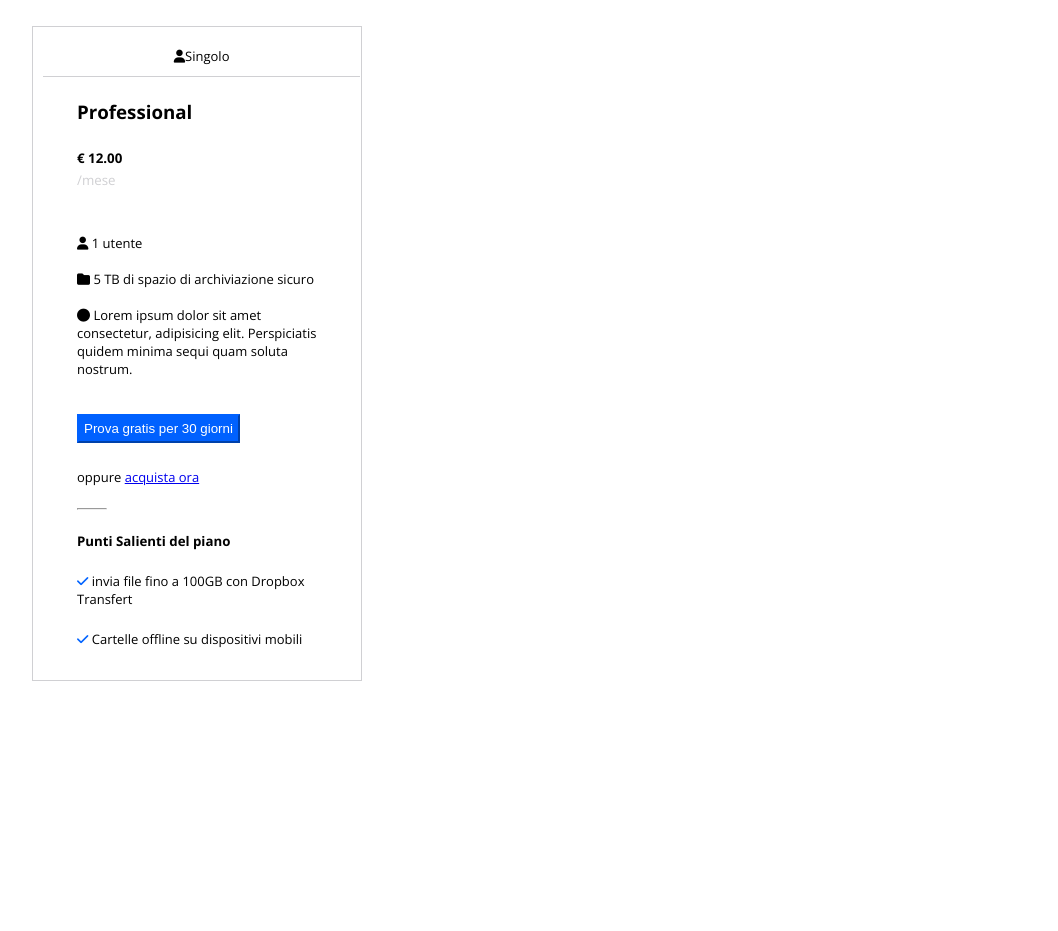
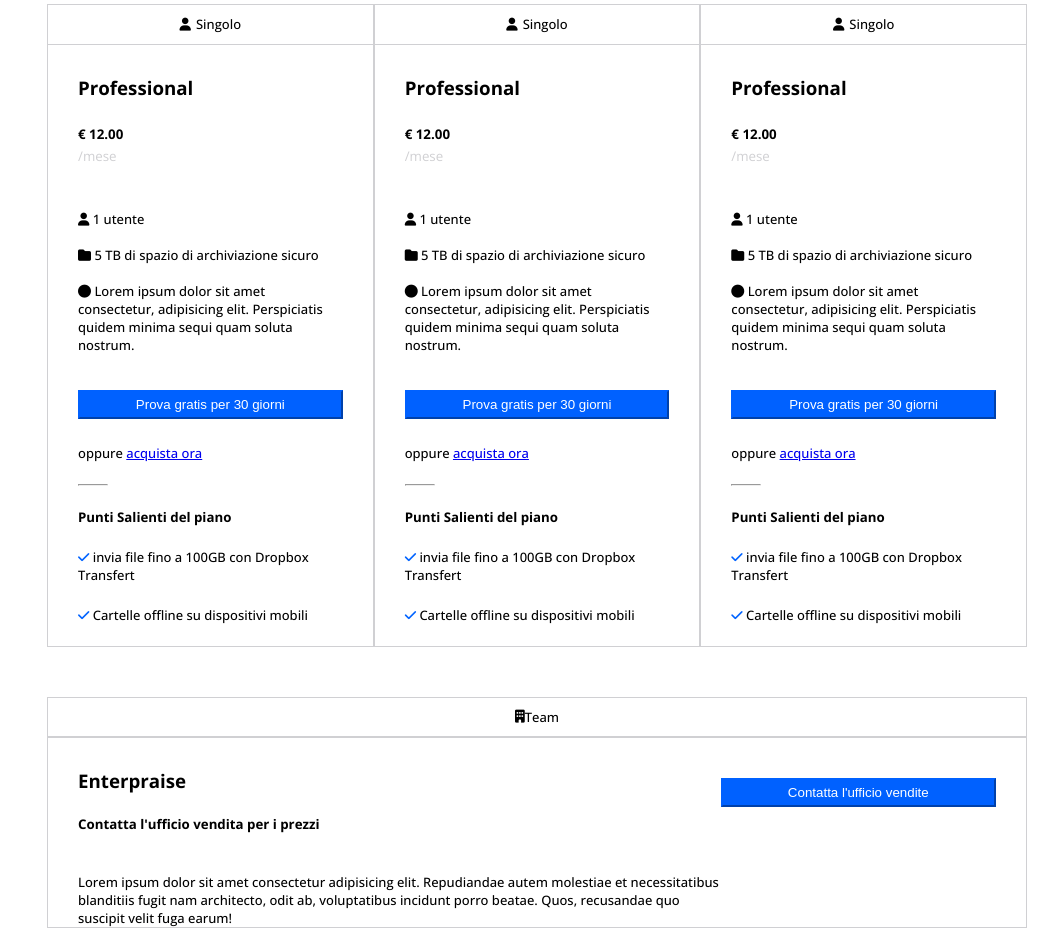
Before and after one commit to DavideTessari/htmlcss-dropbox, a plain HTML site: page index.html in a window 1280 px wide. Shown: the part 1133-2064 px from the top of the page, without its empty margins (103-1161 px from the left). Before the commit the page ends 1819 px from the top, so only its background shows below. Drawn offline with nearby package versions, Linux system fonts and the light colour scheme.

Commit message:
feat: fix 3 section and add 4

```diff
--- a/index.html
+++ b/index.html
@@ -53,7 +53,49 @@
                 <div class="row">
                     <div class="col-33">
                         <div class="card">
-                            <div class="user"><i class="fa-solid fa-user"></i>Singolo</div><br>
+                            <div class="user"><i class="fa-solid fa-user"></i>Singolo</div>
+                            <div class="container-card">
+                                <h3>Professional</h3><br>
+                                <small><strong>€ 12.00</strong></small><br>
+                                <small class="mese">/mese</small><br><br><br>
+                                <ul>
+                                    <li><i class="fa-solid fa-user"></i> 1 utente</li><br>
+                                    <li><i class="fa-solid fa-folder"></i> 5 TB di spazio di archiviazione sicuro</li><br>
+                                    <li><i class="fa-solid fa-circle"></i> Lorem ipsum dolor sit amet consectetur, adipisicing elit. Perspiciatis quidem minima sequi quam soluta nostrum.</li><br><br>
+                                </ul>
+                                <button class="btn-primary">Prova gratis per 30 giorni</button>
+                                <nav>oppure <a href="#">acquista ora</a></nav><br>
+                                <hr><br>
+                                <h5>Punti Salienti del piano</h5><br>
+                                <div class="check"><i class="fa-solid fa-check"></i> invia file fino a 100GB con Dropbox Transfert</div><br>
+                                <div class="check"><i class="fa-solid fa-check"></i> Cartelle offline su dispositivi mobili</div><br>
+                            </div>
+                        </div>
+                    </div>
+                    <div class="col-33">
+                        <div class="card">
+                            <div class="user"><i class="fa-solid fa-user"></i>Singolo</div>
+                            <div class="container-card">
+                                <h3>Professional</h3><br>
+                                <small><strong>€ 12.00</strong></small><br>
+                                <small class="mese">/mese</small><br><br><br>
+                                <ul>
+                                    <li><i class="fa-solid fa-user"></i> 1 utente</li><br>
+                                    <li><i class="fa-solid fa-folder"></i> 5 TB di spazio di archiviazione sicuro</li><br>
+                                    <li><i class="fa-solid fa-circle"></i> Lorem ipsum dolor sit amet consectetur, adipisicing elit. Perspiciatis quidem minima sequi quam soluta nostrum.</li><br><br>
+                                </ul>
+                                <button class="btn-primary">Prova gratis per 30 giorni</button>
+                                <nav>oppure <a href="#">acquista ora</a></nav><br>
+                                <hr><br>
+                                <h5>Punti Salienti del piano</h5><br>
+                                <div class="check"><i class="fa-solid fa-check"></i> invia file fino a 100GB con Dropbox Transfert</div><br>
+                                <div class="check"><i class="fa-solid fa-check"></i> Cartelle offline su dispositivi mobili</div><br>
+                            </div>
+                        </div>
+                    </div>
+                    <div class="col-33">
+                        <div class="card">
+                            <div class="user"><i class="fa-solid fa-user"></i>Singolo</div>
                             <div class="container-card">
                                 <h3>Professional</h3><br>
                                 <small><strong>€ 12.00</strong></small><br>
@@ -73,6 +115,36 @@
                         </div>
                     </div>
                 </div>
+                <div class="box"><i class="fa-solid fa-building"></i> Team</div>
+                    <div class="card">
+                        <div class="container-card">
+                            <div class="row">
+                                <div class="col-70">
+                                    <h3>Enterpraise</h3><br>
+                                    <h5>Contatta l'ufficio vendita per i prezzi</h5>
+                                    <p>Lorem ipsum dolor sit amet consectetur adipisicing elit. Repudiandae autem molestiae et necessitatibus blanditiis fugit nam architecto, odit ab, voluptatibus incidunt porro beatae. Quos, recusandae quo suscipit velit fuga earum!</p>
+                                </div>
+                                <div class="col-30">
+                                    <button class="btn-primary team">Contatta l'ufficio vendite</button>
+                                </div>
+                            </div>
+                        </div>
+                    </div>
+                </div>
+            </div>
+        </section>
+        <section class="partner">
+            <div class="container">
+                <div class="row">
+                    <div class="col-60">
+                        <img src="img/partner.png" alt="partner">
+                    </div>
+                    <div class="col-40">
+                        <h3>Entra in contatto con un partner Dropbox</h3>
+                        <p>Lorem ipsum dolor sit amet consectetur adipisicing elit. Veritatis doloribus doloremque repellat, tempore nostrum beatae culpa fuga quas dolor, perferendis laudantium recusandae quod eius, vitae debitis harum quidem cupiditate! Nostrum.</p>
+                        <button class="btn-white">Prova gratis per 30 giorni</button>
+                    </div>
+                </div>
             </div>
         </section>
     </main>
--- a/style.css
+++ b/style.css
@@ -7,11 +7,6 @@
     box-sizing: border-box;
 }
 
-.container {
-    max-width: 1000px;
-    margin: auto;
-}
-
 img {
     max-width: 100%;
 }
@@ -19,15 +14,16 @@ img {
 /* ----------------
     Grid Layaout
 ---------------- */
+.container {
+    max-width: 1000px;
+    margin: auto;
+    padding-left: 10px;
+    padding-right: 10px;
+}
+
 .row {
     display: flex;
     flex-wrap: wrap;
-    margin-left: -10px;
-    margin-right: -10px;
-}
-
-.row > * {
-    padding: 5px 5px;
 }
 
 .col-20 {
@@ -42,8 +38,14 @@ img {
 .col-33 {
     width: calc(100% / 3);
 }
+.col-40 {
+    width: 40%;
+}
 .col-50 {
     width: 50%;
+}
+.col-60 {
+    width: 60%;
 }
 .col-70 {
     width: 70%;
@@ -83,10 +85,28 @@ body {
     border-color: #0061ff;
     color: white;
     padding: 5px 5px;
+    width: 100%;
+
 }
-.btn-secondary {
-    background-color: #23272a;
-    color: #fff;
+
+.team {
+    margin-top: 40px;
+}
+
+.btn-white {
+    border-color: #d0d0d3;
+    background-color: white;
+    margin-top: 25px;
+    padding: 10px;
+}
+
+/*-------------------
+    Font
+-------------------*/
+
+.container ul, nav, .check:not(i), .user:not(i), .box, .container p {
+    font-size: 13px;
+    font-weight: 500;
 }
 
 /*-------------------
@@ -168,10 +188,11 @@ h2 {
 .user {
     height: 40px;
     border-bottom: 1px solid #d0d0d3;
-    width: 103%;
+    width: 100%;
     display: flex;
     justify-content: center;
     align-items: center;
+    gap: 5px;
 }
 
 hr {
@@ -181,7 +202,6 @@ hr {
 
 .card {
     border: 1px solid #d0d0d3;
-    padding: 10px 10px;
 }
 
 .mese {
@@ -200,11 +220,6 @@ ul {
     color: #0063ff;
 }
 
-.container ul, nav, .check:not(i), .user:not(i) {
-    font-size: 13px;
-    font-weight: 400;
-}
-
 .radio {
     margin: 40px 0;
 }
@@ -218,6 +233,34 @@ ul {
 }
 
 .container-card {
-    max-width: calc(300px - 60px);
+    max-width: calc(100% - 60px);
     margin: auto;
 }
+
+.container h3 {
+    margin-top: 30px;
+}
+
+/* ----------------
+    3° Section
+---------------- */
+.box {
+    height: 40px;
+    border: 1px solid #d0d0d3;
+    width: 100%;
+    display: flex;
+    justify-content: center;
+    align-items: center;
+    margin-top: 50px;
+}
+
+/* ----------------
+    4° Section
+---------------- */
+.partner {
+    margin-top: 150px;
+}
+
+.partner .col-40 {
+    padding: 35px;
+}
```
